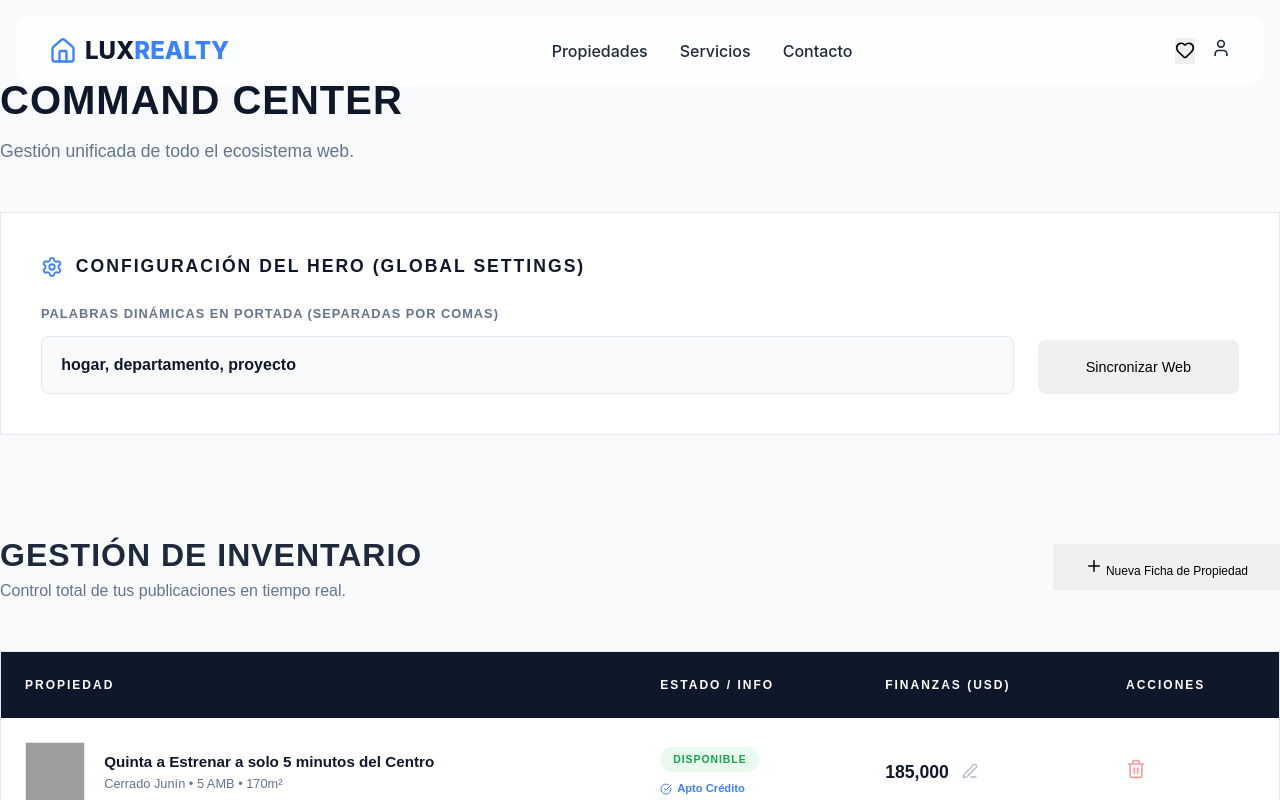
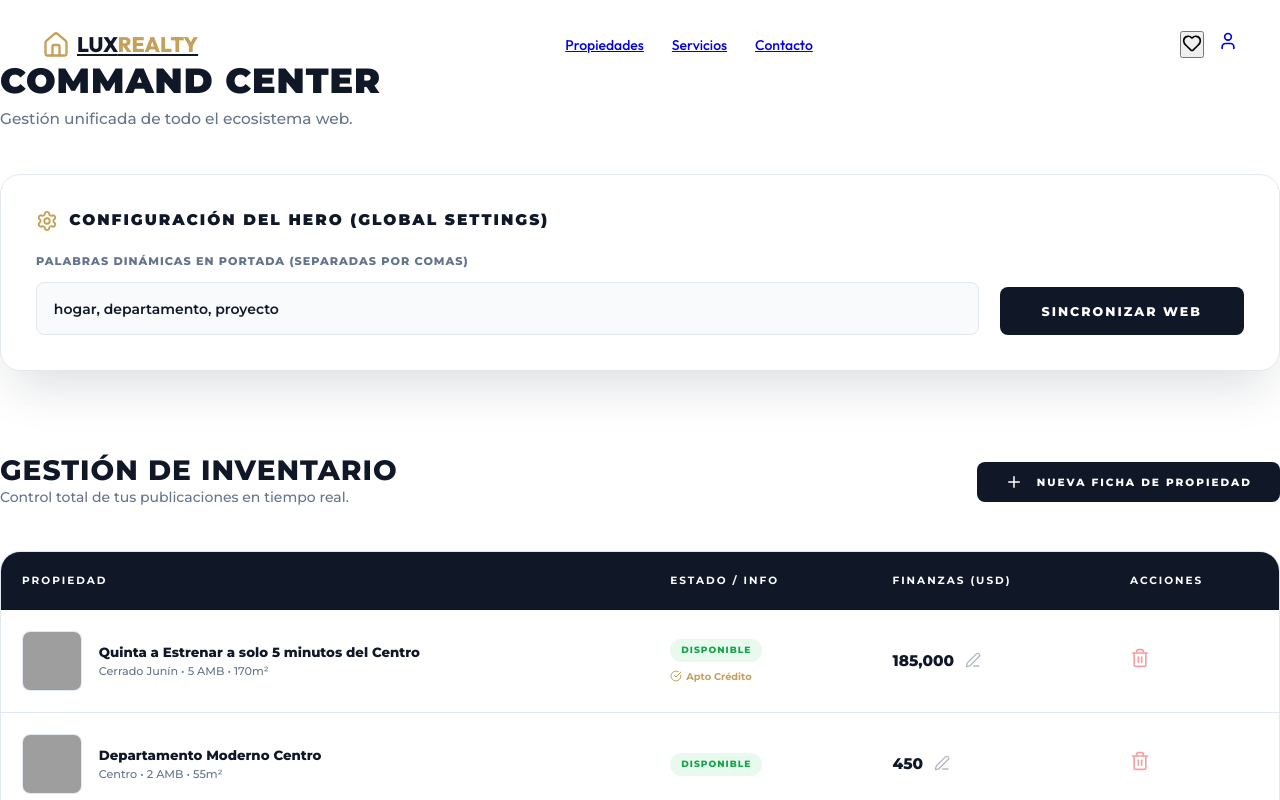
Before and after one commit to fabriziolucas950-art/real-estate-app, a React (Vite) app: page /admin in a window 1280 px wide. Shown: the top 800 px of the page. Built offline with nearby package versions, Linux system fonts and the light colour scheme; grey boxes are pictures that could not be loaded.

Commit message:
style: horizontally scale down rem units to shrink global typography

```diff
--- a/src/index.css
+++ b/src/index.css
@@ -1,31 +1,29 @@
+@import url('https://fonts.googleapis.com/css2?family=Montserrat:wght@100..900&family=Outfit:wght@100..900&display=swap');
+
 :root {
-  /* Premium Color Palette */
-  --primary: #0f172a;
-  --secondary: #334155;
-  --accent: #3b82f6;
-  --accent-hover: #2563eb;
-  --success: #10b981;
-  --warning: #f59e0b;
-  --danger: #ef4444;
-  --background: #f8fafc;
-  --background-dark: #0f172a;
+  /* MASTERPIECE BRANDING - BALSELLS CHILANO v3 (Montserrat) */
+  --primary: #101828;
+  --primary-dark: #020617;
+  --accent: #c5a059;
+  --accent-light: #e6d5b8;
+  --white: #ffffff;
+  --background: #ffffff;
   --surface: #ffffff;
-  --text: #1e293b;
+  --text: #101828;
   --text-muted: #64748b;
   --border: #e2e8f0;
 
-  /* Glassmorphism */
-  --glass: rgba(255, 255, 255, 0.7);
-  --glass-border: rgba(255, 255, 255, 0.2);
-  --glass-blur: 12px;
+  /* Premium Elevations */
+  --shadow-subtle: 0 1px 3px rgba(0,0,0,0.05);
+  --shadow-premium: 0 25px 50px -12px rgba(16, 24, 40, 0.15);
+  --shadow-hover: 0 30px 60px -12px rgba(197, 160, 89, 0.2);
 
-  /* Shadows */
-  --shadow-sm: 0 1px 2px 0 rgb(0 0 0 / 0.05);
-  --shadow-md: 0 4px 6px -1px rgb(0 0 0 / 0.1), 0 2px 4px -2px rgb(0 0 0 / 0.1);
-  --shadow-lg: 0 10px 15px -3px rgb(0 0 0 / 0.1), 0 4px 6px -4px rgb(0 0 0 / 0.1);
+  --radius-sm: 8px;
+  --radius-md: 12px;
+  --radius-lg: 20px;
+  --radius-xl: 32px;
 
-  /* Spacing */
-  --container: 1280px;
+  --transition: all 0.5s cubic-bezier(0.4, 0, 0.2, 1);
 }
 
 * {
@@ -34,153 +32,122 @@
   padding: 0;
 }
 
+html {
+  font-size: 14px; /* Default is 16px. Shrinks all rem units by 12.5% */
+}
+
 body {
-  font-family: 'Inter', system-ui, -apple-system, sans-serif;
+  font-family: 'Outfit', sans-serif;
   background-color: var(--background);
   color: var(--text);
-  line-height: 1.5;
+  line-height: 1.6;
   -webkit-font-smoothing: antialiased;
+  overflow-x: hidden;
 }
 
-a {
-  text-decoration: none;
-  color: inherit;
-}
-
-button {
-  cursor: pointer;
-  border: none;
-  outline: none;
-  font-family: inherit;
+/* Headings use the brand geometric sans-serif (Montserrat) */
+h1, h2, h3, .serif, .brand-font {
+  font-family: 'Montserrat', sans-serif !important;
+  font-weight: 800;
+  line-height: 1.1;
+  letter-spacing: -0.02em;
+  text-transform: uppercase; /* Match logo style for headings */
 }
 
 .container {
-  width: 100%;
-  max-width: var(--container);
+  max-width: 1400px;
   margin: 0 auto;
-  padding: 0 1.5rem;
+  padding: 0 5%;
 }
 
-/* Hero Section */
-.hero {
-  height: 80vh;
-  display: flex;
-  flex-direction: column;
-  justify-content: center;
-  align-items: center;
-  text-align: center;
-  background: linear-gradient(rgba(15, 23, 42, 0.6), rgba(15, 23, 42, 0.6)), url('https://images.unsplash.com/photo-1564013799919-ab600027ffc6?auto=format&fit=crop&q=80&w=2000') center/cover no-repeat;
-  color: white;
-  margin-top: -5rem; /* Offset for navbar */
-  padding-top: 5rem;
+/* UI COMPONENTS */
+.glass-panel {
+  background: rgba(255, 255, 255, 0.9);
+  backdrop-filter: blur(12px);
+  -webkit-backdrop-filter: blur(12px);
+  border: 1px solid rgba(255, 255, 255, 0.3);
+  box-shadow: var(--shadow-premium);
 }
 
-.hero h1 {
-  font-size: 4rem;
-  font-weight: 900;
-  margin-bottom: 1.5rem;
-  letter-spacing: -0.05em;
+.btn-premium {
+  padding: 1rem 2.5rem;
+  border-radius: var(--radius-sm);
+  font-weight: 800;
+  text-transform: uppercase;
+  letter-spacing: 2px;
+  font-size: 0.8rem;
+  cursor: pointer;
+  transition: var(--transition);
+  border: none;
+  display: inline-flex;
+  align-items: center;
+  gap: 1rem;
+  font-family: 'Montserrat', sans-serif;
 }
 
-.search-container {
-  width: 100%;
-  max-width: 800px;
-  padding: 1.5rem;
-  margin-top: 2rem;
+.btn-premium-primary {
+  background: var(--primary);
+  color: white;
 }
 
-.search-bar {
-  display: flex;
-  gap: 1rem;
-  background: white;
-  padding: 0.75rem;
-  border-radius: 1rem;
-  box-shadow: var(--shadow-lg);
-}
-
-.search-input {
-  flex: 1;
-  padding: 0.75rem 1rem;
+/* Rest of UTILITIES ... */
+.property-card {
+  background: var(--white);
+  transition: var(--transition);
   border: 1px solid var(--border);
-  border-radius: 0.5rem;
-  font-size: 1rem;
-}
-
-.btn-primary {
-  background: var(--accent);
-  color: white;
-  padding: 0.75rem 2rem;
-  border-radius: 0.5rem;
-  font-weight: 600;
-  transition: all 0.2s;
-}
-
-.btn-primary:hover {
-  background: var(--accent-hover);
-  transform: translateY(-2px);
-}
-
-/* Property Grid */
-.property-grid {
-  display: grid;
-  grid-template-columns: repeat(auto-fill, minmax(320px, 1fr));
-  gap: 2rem;
-}
-
-.property-card {
-  background: white;
-  border-radius: 1.5rem;
   overflow: hidden;
-  transition: all 0.3s cubic-bezier(0.4, 0, 0.2, 1);
-  border: 1px solid var(--border);
-  position: relative;
 }
 
 .property-card:hover {
   transform: translateY(-8px);
-  box-shadow: var(--shadow-lg);
+  box-shadow: var(--shadow-hover);
+  border-color: rgba(197, 160, 89, 0.3);
 }
 
-.card-image {
-  width: 100%;
-  height: 240px;
-  object-fit: cover;
+.property-card .card-img {
+  transition: transform 0.8s cubic-bezier(0.4, 0, 0.2, 1);
 }
 
-.card-content {
-  padding: 1.5rem;
+.property-card:hover .card-img {
+  transform: scale(1.08); /* Smoother, more elegant zoom */
 }
 
-.badge {
-  position: absolute;
-  top: 1rem;
-  left: 1rem;
-  padding: 0.4rem 1rem;
-  border-radius: 2rem;
-  font-size: 0.8rem;
-  font-weight: 700;
-  text-transform: uppercase;
-  backdrop-filter: blur(4px);
+.leaflet-container {
+  font-family: 'Montserrat', sans-serif;
 }
 
-.badge-venta { background: rgba(59, 130, 246, 0.9); color: white; }
-.badge-alquiler { background: rgba(16, 185, 129, 0.9); color: white; }
+.premium-popup .leaflet-popup-content-wrapper {
+  padding: 0;
+  border-radius: 12px;
+  overflow: hidden;
+  box-shadow: var(--shadow-hover);
+}
+
+.premium-popup .leaflet-popup-content {
+  margin: 0;
+}
 
 /* Animations */
-@keyframes fadeIn {
-  from { opacity: 0; transform: translateY(10px); }
-  to { opacity: 1; transform: translateY(0); }
+.animate-fade {
+  animation: fadeIn 0.6s cubic-bezier(0.16, 1, 0.3, 1);
 }
 
-.fade-in {
-  animation: fadeIn 0.5s ease forwards;
+.animate-slide-up {
+  animation: slideUp 0.8s cubic-bezier(0.16, 1, 0.3, 1);
 }
 
-/* Glass Card */
-.glass-card {
-  background: var(--glass);
-  backdrop-filter: blur(var(--glass-blur));
-  -webkit-backdrop-filter: blur(var(--glass-blur));
-  border: 1px solid var(--glass-border);
-  border-radius: 1rem;
+@keyframes fadeIn {
+  from { opacity: 0; }
+  to { opacity: 1; }
 }
+
+@keyframes slideUp {
+  from {
+    opacity: 0;
+    transform: translateY(30px);
+  }
+  to {
+    opacity: 1;
+    transform: translateY(0);
+  }
+}
```
